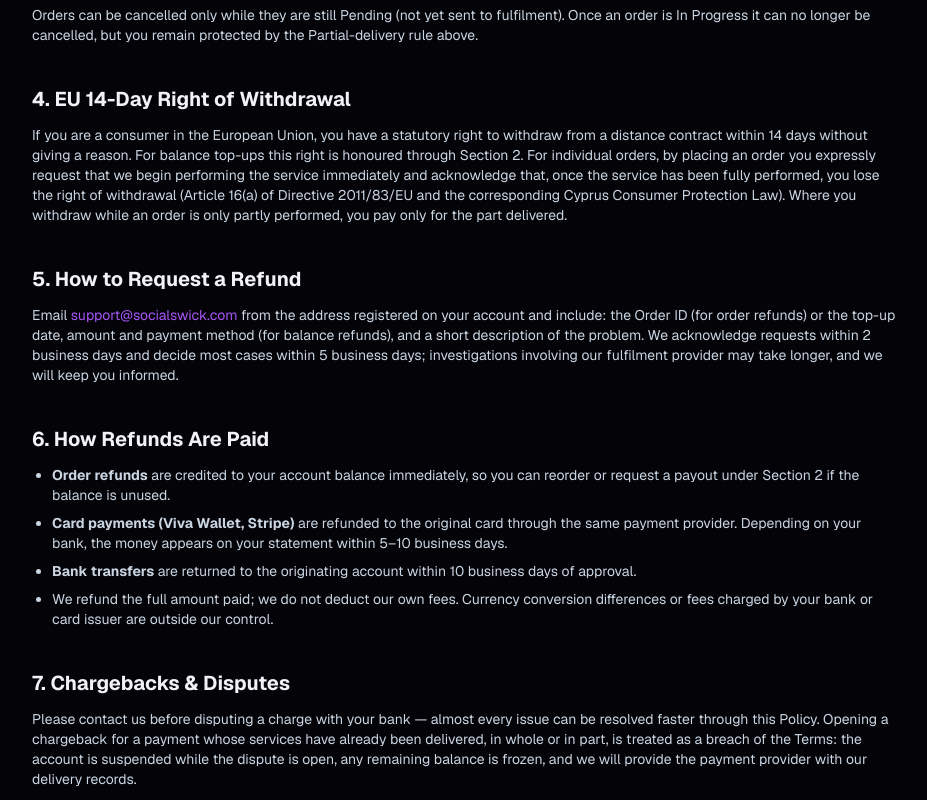
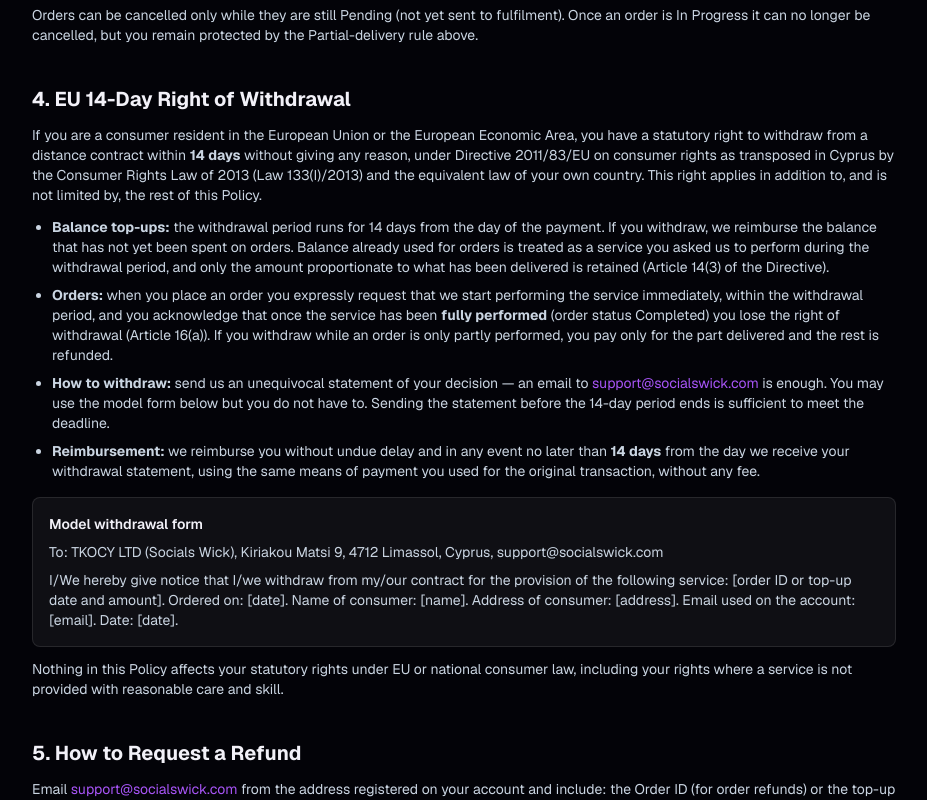
Before and after one commit to alaskasproductions/socials-wick, a Next.js app: page /refund-policy in a window 1280 px wide. Shown: the part 1300-2100 px from the top of the page, without its empty margins (176-1103 px from the left). Built offline with nearby package versions, Linux system fonts and the light colour scheme; no server answers; the database is empty.

Commit message:
Refund Policy: align with Consumer Rights Directive (14-day reimbursement, model withdrawal form, Cyprus Law 133(I)/2013)
Co-Authored-By: Claude Fable 5.1 <noreply@anthropic.com>

```diff
--- a/src/app/(site)/refund-policy/page.tsx
+++ b/src/app/(site)/refund-policy/page.tsx
@@ -124,13 +124,61 @@ export default function RefundPolicyPage() {
       <section id="rp-withdrawal" className="mt-10 scroll-mt-24">
         <h2 className="text-xl font-bold text-foreground">4. EU 14-Day Right of Withdrawal</h2>
         <p className="mt-3 text-sm text-slate-300">
-          If you are a consumer in the European Union, you have a statutory right to withdraw from a
-          distance contract within 14 days without giving a reason. For balance top-ups this right
-          is honoured through Section 2. For individual orders, by placing an order you expressly
-          request that we begin performing the service immediately and acknowledge that, once the
-          service has been fully performed, you lose the right of withdrawal (Article 16(a) of
-          Directive 2011/83/EU and the corresponding Cyprus Consumer Protection Law). Where you
-          withdraw while an order is only partly performed, you pay only for the part delivered.
+          If you are a consumer resident in the European Union or the European Economic Area, you
+          have a statutory right to withdraw from a distance contract within <strong>14 days</strong>{" "}
+          without giving any reason, under Directive 2011/83/EU on consumer rights as transposed in
+          Cyprus by the Consumer Rights Law of 2013 (Law 133(I)/2013) and the equivalent law of your
+          own country. This right applies in addition to, and is not limited by, the rest of this
+          Policy.
+        </p>
+        <ul className="mt-3 list-disc space-y-2 pl-5 text-sm text-slate-300">
+          <li>
+            <strong>Balance top-ups:</strong> the withdrawal period runs for 14 days from the day of
+            the payment. If you withdraw, we reimburse the balance that has not yet been spent on
+            orders. Balance already used for orders is treated as a service you asked us to perform
+            during the withdrawal period, and only the amount proportionate to what has been
+            delivered is retained (Article 14(3) of the Directive).
+          </li>
+          <li>
+            <strong>Orders:</strong> when you place an order you expressly request that we start
+            performing the service immediately, within the withdrawal period, and you acknowledge
+            that once the service has been <strong>fully performed</strong> (order status
+            Completed) you lose the right of withdrawal (Article 16(a)). If you withdraw while an
+            order is only partly performed, you pay only for the part delivered and the rest is
+            refunded.
+          </li>
+          <li>
+            <strong>How to withdraw:</strong> send us an unequivocal statement of your decision —
+            an email to{" "}
+            <a href={`mailto:${COMPANY.supportEmail}`} className="text-brand hover:underline">
+              {COMPANY.supportEmail}
+            </a>{" "}
+            is enough. You may use the model form below but you do not have to. Sending the
+            statement before the 14-day period ends is sufficient to meet the deadline.
+          </li>
+          <li>
+            <strong>Reimbursement:</strong> we reimburse you without undue delay and in any event no
+            later than <strong>14 days</strong> from the day we receive your withdrawal statement,
+            using the same means of payment you used for the original transaction, without any
+            fee.
+          </li>
+        </ul>
+        <div className="mt-4 rounded-lg border border-white/10 bg-white/5 p-4 text-sm text-slate-300">
+          <p className="font-semibold text-foreground">Model withdrawal form</p>
+          <p className="mt-2">
+            To: {COMPANY.legalName} (Socials Wick), {COMPANY.address},{" "}
+            {COMPANY.supportEmail}
+          </p>
+          <p className="mt-2">
+            I/We hereby give notice that I/we withdraw from my/our contract for the provision of the
+            following service: [order ID or top-up date and amount]. Ordered on: [date]. Name of
+            consumer: [name]. Address of consumer: [address]. Email used on the account: [email].
+            Date: [date].
+          </p>
+        </div>
+        <p className="mt-3 text-sm text-slate-300">
+          Nothing in this Policy affects your statutory rights under EU or national consumer law,
+          including your rights where a service is not provided with reasonable care and skill.
         </p>
       </section>
 
@@ -144,8 +192,8 @@ export default function RefundPolicyPage() {
           from the address registered on your account and include: the Order ID (for order
           refunds) or the top-up date, amount and payment method (for balance refunds), and a short
           description of the problem. We acknowledge requests within 2 business days and decide most
-          cases within 5 business days; investigations involving our fulfilment provider may take
-          longer, and we will keep you informed.
+          cases within 5 business days. Investigations involving our fulfilment provider may take a
+          little longer, but any refund due is always paid within the 14-day deadline in Section 4.
         </p>
       </section>
 
@@ -158,12 +206,13 @@ export default function RefundPolicyPage() {
           </li>
           <li>
             <strong>Card payments (Viva Wallet, Stripe)</strong> are refunded to the original card
-            through the same payment provider. Depending on your bank, the money appears on your
-            statement within 5–10 business days.
+            through the same payment provider, no later than 14 days after we receive your request.
+            Depending on your bank, the money then appears on your statement within 3–10 business
+            days.
           </li>
           <li>
-            <strong>Bank transfers</strong> are returned to the originating account within 10
-            business days of approval.
+            <strong>Bank transfers</strong> are returned to the originating account, no later than
+            14 days after we receive your request.
           </li>
           <li>
             We refund the full amount paid; we do not deduct our own fees. Currency conversion
```
